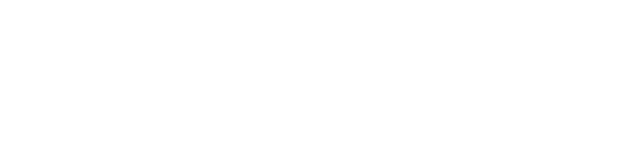
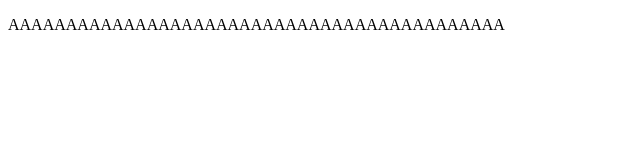
Before and after one commit to PTBDWBC/atividade_semana3-PT303304X, a plain HTML site: page index.html in a window 1280 px wide. Shown: the whole page, without its empty margins (0-640 px from the left). Drawn offline with Linux system fonts and the light colour scheme.

Commit message:
Update index.html
Adicionei a imagem do ícone de favorito e um texto de teste no body.

```diff
--- a/index.html
+++ b/index.html
@@ -2,10 +2,10 @@
 <html>
   <head>
     <meta charset="UTF-8" />
-    <link rel="favicon" charset="favicon.ico" />
     <title>dwba4-semana-03-PT303304X</title>
+    <link rel="shortcut icon" href="https://noticiasconcursos.com.br/wp-content/uploads/2021/03/noticiasconcursos.com.br-instituto-federal-ifsp-anuncia-novo-processo-seletivo-ate-r5mil-ifsp.jpg" type="image/jpg" />
   </head>
   <body>
-
+    <p>AAAAAAAAAAAAAAAAAAAAAAAAAAAAAAAAAAAAAAAAAAA</p>
   </body>
 </html>
```
